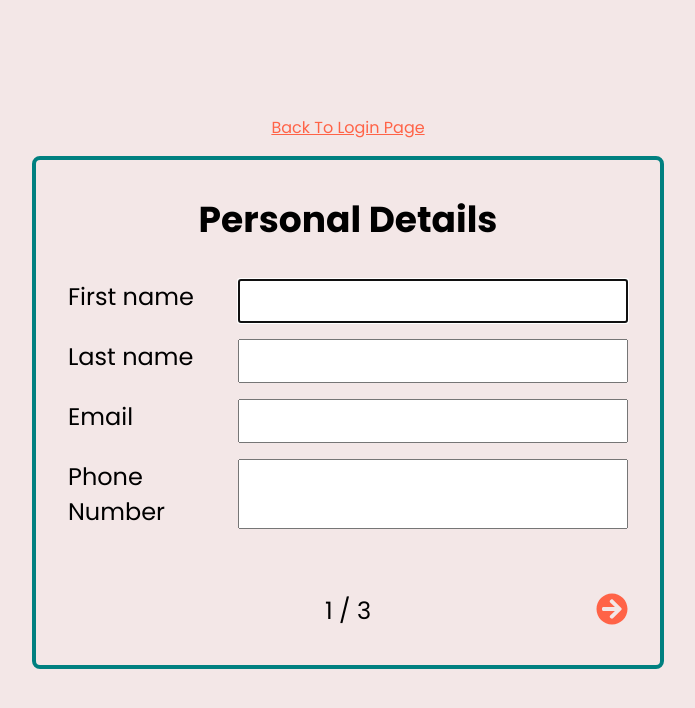
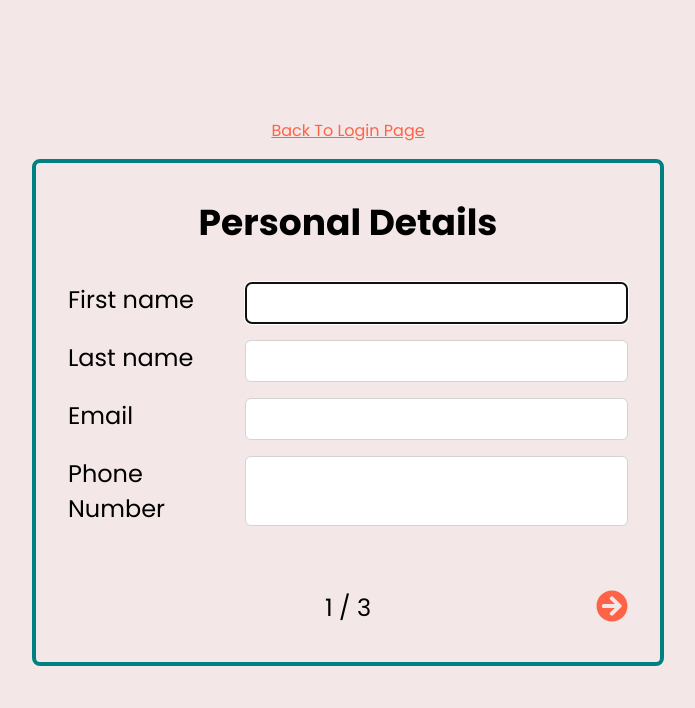
Before and after one commit to fnez/job-portal-form, a React (Create React App) app: page /create-profile in a window 1280 px wide. Shown: the top 708 px of the page, without its empty margins (292-987 px from the left). Built offline with nearby package versions, Linux system fonts and the light colour scheme.

Commit message:
Adding types.ts, adding initial state update, initializing with static data

```diff
--- a/src/Components/AdditionalInfoForm/AdditionalInfoForm.tsx
+++ b/src/Components/AdditionalInfoForm/AdditionalInfoForm.tsx
@@ -14,45 +14,51 @@ export const AdditionalInfoForm = () => {
           }}
         >
           <div>
-            <input type="checkbox" id="ruby" name="ruby" checked />
-            <label style={{ marginLeft: "12px" }} for="ruby">
+            <input type="checkbox" id="ruby" name="ruby" />
+            <label style={{ marginLeft: "12px" }} htmlFor="ruby">
               Ruby
             </label>
           </div>
           <div>
             <input type="checkbox" id="python" name="python" />
-            <label style={{ marginLeft: "12px" }} for="python">
+            <label style={{ marginLeft: "12px" }} htmlFor="python">
               Python
             </label>
           </div>
           <div>
             <input type="checkbox" id="php" name="php" />
-            <label style={{ marginLeft: "12px" }} for="php">
+            <label style={{ marginLeft: "12px" }} htmlFor="php">
               PHP
             </label>
           </div>
           <div>
             <input type="checkbox" id="javascript" name="javascript" />
-            <label style={{ marginLeft: "12px" }} for="javascript">
+            <label style={{ marginLeft: "12px" }} htmlFor="javascript">
               JavaScript
             </label>
           </div>
           <div>
             <input type="checkbox" id="c" name="c" />
-            <label style={{ marginLeft: "12px" }} for="c">
+            <label style={{ marginLeft: "12px" }} htmlFor="c">
               C
             </label>
           </div>
           <div>
             <input type="checkbox" id="c++" name="c++" />
-            <label style={{ marginLeft: "12px" }} for="c++">
+            <label style={{ marginLeft: "12px" }} htmlFor="c++">
               C++
             </label>
           </div>
           <div>
             <input type="checkbox" id="rust" name="rust" />
-            <label style={{ marginLeft: "12px" }} for="rust">
+            <label style={{ marginLeft: "12px" }} htmlFor="rust">
               Rust
+            </label>
+          </div>
+          <div>
+            <input type="checkbox" id="go" name="go" />
+            <label style={{ marginLeft: "12px" }} htmlFor="go">
+              Go
             </label>
           </div>
         </div>
--- /dev/null
+++ b/src/Components/GlobalFormStyles.css
@@ -0,0 +1,7 @@
+.textInput {
+  padding: 6px;
+  font-size: 24px;
+  border: 1px solid lightgray;
+  border-radius: 6px;
+  margin-left: 12px;
+}
--- a/src/Components/UserForm/UserForm.tsx
+++ b/src/Components/UserForm/UserForm.tsx
@@ -1,33 +1,48 @@
-import React from "react";
 import { ProfileFormsWrapper } from "../ProfileFormsWrapper.tsx";
+import { UserFormProps } from "../../types/Types.ts";
+import "../GlobalFormStyles.css";
 
-export const UserForm = () => {
+export const UserForm = ({
+  firstName,
+  lastName,
+  email,
+  phoneNumber,
+  updateFields,
+}: UserFormProps) => {
   return (
     <ProfileFormsWrapper title="Personal Details">
       <label htmlFor="">First name</label>
       <input
-        style={{ padding: "6px", fontSize: "24px" }}
+        className="textInput"
         type="text"
         required
         autoFocus
+        value={firstName}
+        onChange={(e) => updateFields({ firstName: e.target.value })}
       />
       <label htmlFor="">Last name</label>
       <input
-        style={{ padding: "6px", fontSize: "24px" }}
+        className="textInput"
         type="text"
         required
+        value={lastName}
+        onChange={(e) => updateFields({ lastName: e.target.value })}
       />
       <label htmlFor="">Email</label>
       <input
-        style={{ padding: "6px", fontSize: "24px" }}
+        className="textInput"
         type="text"
         required
+        value={email}
+        onChange={(e) => updateFields({ email: e.target.value })}
       />
       <label htmlFor="">Phone Number</label>
       <input
-        style={{ padding: "6px", fontSize: "24px" }}
+        className="textInput"
         type="tel"
         name="phone"
+        value={phoneNumber}
+        onChange={(e) => updateFields({ phoneNumber: e.target.value })}
       />
     </ProfileFormsWrapper>
   );
--- a/src/Components/WorkForm/WorkForm.tsx
+++ b/src/Components/WorkForm/WorkForm.tsx
@@ -1,39 +1,63 @@
 import React from "react";
 import { ProfileFormsWrapper } from "../ProfileFormsWrapper.tsx";
 import { FaCirclePlus } from "react-icons/fa6";
+import { WorkFormProps } from "../../types/Types.ts";
+import "../GlobalFormStyles.css";
 
-export const WorkForm = () => {
+export const WorkForm = ({ companies, updateFields }: WorkFormProps) => {
   return (
     <>
       <ProfileFormsWrapper title="Work Experience">
+        {companies.map(
+          ({ company, startDate, endDate, responsibilities }, index) => (
+            <React.Fragment key={index}>
               <label htmlFor="">Company</label>
               <input
-          style={{ padding: "6px", fontSize: "24px" }}
+                className="textInput"
                 type="text"
                 required
                 autoFocus
+                value={company}
+                onChange={(e) =>
+                  updateFields({ company: e.target.value, index })
+                }
               />
               <label htmlFor="">Start Date</label>
               <input
-          style={{ padding: "6px", fontSize: "24px" }}
+                className="textInput"
                 type="date"
                 required
+                value={startDate}
+                onChange={(e) =>
+                  updateFields({ startDate: e.target.value, index })
+                }
               />
               <label htmlFor="">End Date</label>
               <input
-          style={{ padding: "6px", fontSize: "24px" }}
+                className="textInput"
                 type="date"
                 required
+                value={endDate}
+                onChange={(e) =>
+                  updateFields({ endDate: e.target.value, index })
+                }
               />
               <label htmlFor="">Responsibilities</label>
               <textarea
                 id="responsibilities"
                 name="responsibilities"
-          rows="5"
-          cols="40"
+                rows={5}
+                cols={40}
                 placeholder="Led a team of developers..."
-          style={{ padding: "6px", fontSize: "24px" }}
+                className="textInput"
+                value={responsibilities}
+                onChange={(e) =>
+                  updateFields({ responsibilities: e.target.value, index })
+                }
               ></textarea>
+            </React.Fragment>
+          )
+        )}
       </ProfileFormsWrapper>
       <div
         style={{
--- a/src/pages/CreateProfilePage/CreateProfilePage.tsx
+++ b/src/pages/CreateProfilePage/CreateProfilePage.tsx
@@ -1,4 +1,4 @@
-import React, { useState, FormEvent } from "react";
+import { useState, FormEvent } from "react";
 import { Link } from "react-router-dom";
 import { useMultistepForm } from "../../hooks/useMultistepForm.ts";
 import { FaArrowCircleLeft, FaArrowCircleRight } from "react-icons/fa";
@@ -6,9 +6,42 @@ import { UserForm } from "../../components/UserForm/UserForm.tsx";
 import { WorkForm } from "../../components/WorkForm/WorkForm.tsx";
 import { AdditionalInfoForm } from "../../components/AdditionalInfoForm/AdditionalInfoForm.tsx";
 import "./CreateProfilePage.css";
+import { FormData } from "src/types/Types.ts";
+
+//Initial form data, before state updates
+const INITIAL_DATA: FormData = {
+  firstName: "",
+  lastName: "",
+  email: "",
+  phoneNumber: "",
+  companies: [
+    { company: "1", startDate: "", endDate: "", responsibilities: "" },
+  ],
+  programmingLanguages: [
+    { ruby: { checked: false } },
+    { python: { checked: false } },
+    { php: { checked: false } },
+    { javascript: { checked: false } },
+    { c: { checked: false } },
+    { cPlusPlus: { checked: false } },
+    { rust: { checked: false } },
+    { go: { checked: false } },
+  ],
+};
 
 //Page containing the inner form components for creating a profile
 export const CreateProfilePage = () => {
+  const [data, setData] = useState(INITIAL_DATA);
+  //sets the state data via the setData hook
+  const updateFields = (fields: Partial<FormData>) => {
+    setData((prev) => {
+      return {
+        ...prev,
+        ...fields,
+      };
+    });
+  };
+
   const {
     steps,
     currentStepIndex,
@@ -17,7 +50,11 @@ export const CreateProfilePage = () => {
     isLastStep,
     handlePrevious,
     handleNext,
-  } = useMultistepForm([<UserForm />, <WorkForm />, <AdditionalInfoForm />]);
+  } = useMultistepForm([
+    <UserForm {...data} updateFields={updateFields} />,
+    <WorkForm {...data} updateFields={updateFields} />,
+    <AdditionalInfoForm {...data} updateFields={updateFields} />,
+  ]);
 
   const onSubmit = (e: FormEvent) => {
     e.preventDefault();
--- /dev/null
+++ b/src/types/Types.ts
@@ -0,0 +1,47 @@
+//CreateProfilePage Data types
+export type Company = {
+  company: string;
+  startDate: string;
+  endDate: string;
+  responsibilities: string;
+};
+
+export type ProgrammingLanguage = {
+  [language: string]: { checked: boolean };
+};
+
+export type FormData = {
+  firstName: string;
+  lastName: string;
+  email: string;
+  phoneNumber: string;
+  companies: Company[];
+  programmingLanguages: ProgrammingLanguage[];
+};
+
+// UserForm Component types
+type UserData = {
+  firstName: string;
+  lastName: string;
+  email: string;
+  phoneNumber: string;
+};
+
+export type UserFormProps = UserData & {
+  updateFields: (fields: Partial<UserData>) => void;
+};
+
+//WorkForm Data types
+type CompanyData = {
+  company: string;
+  startDate: string;
+  endDate: string;
+  responsibilities: string;
+};
+
+type CompaniesData = CompanyData[];
+
+export type WorkFormProps = CompaniesData & {
+  companies: CompaniesData;
+  updateFields: (fields: Partial<CompanyData> & { index: number }) => void;
+};
```
Also changed, not shown: public/manifest.json. Lines whose indentation alone changed are shown as unchanged.
